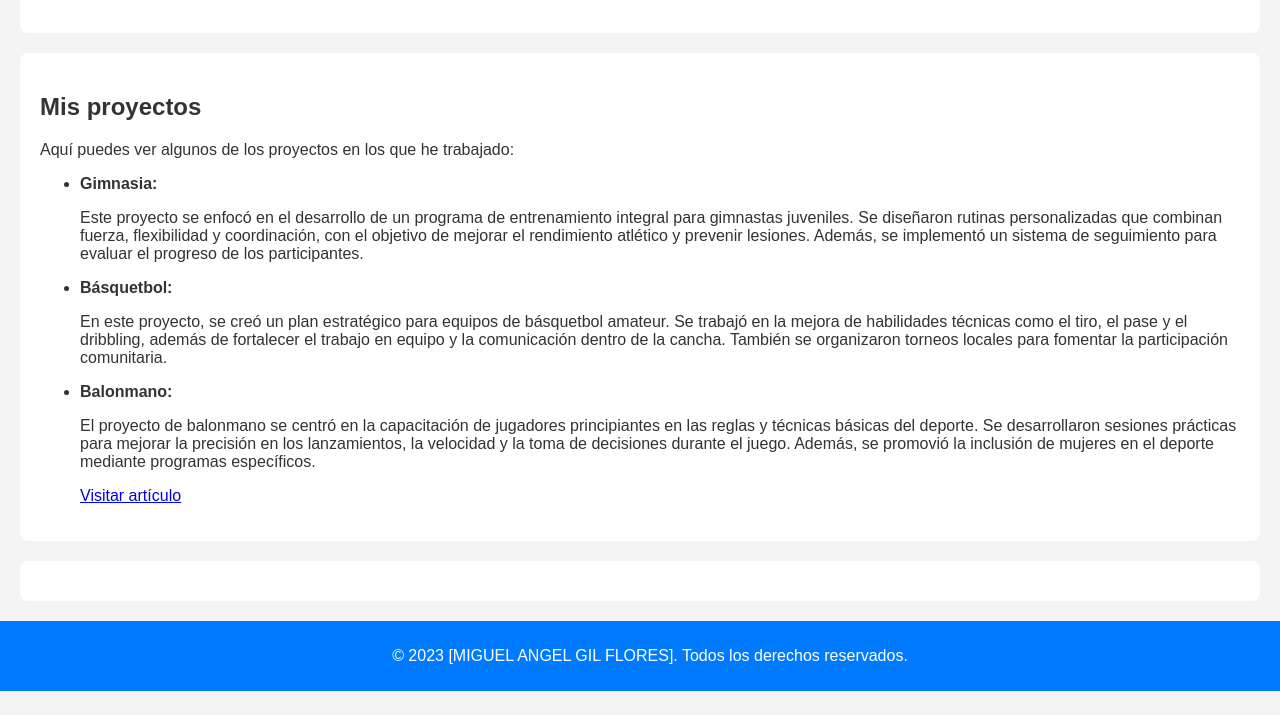
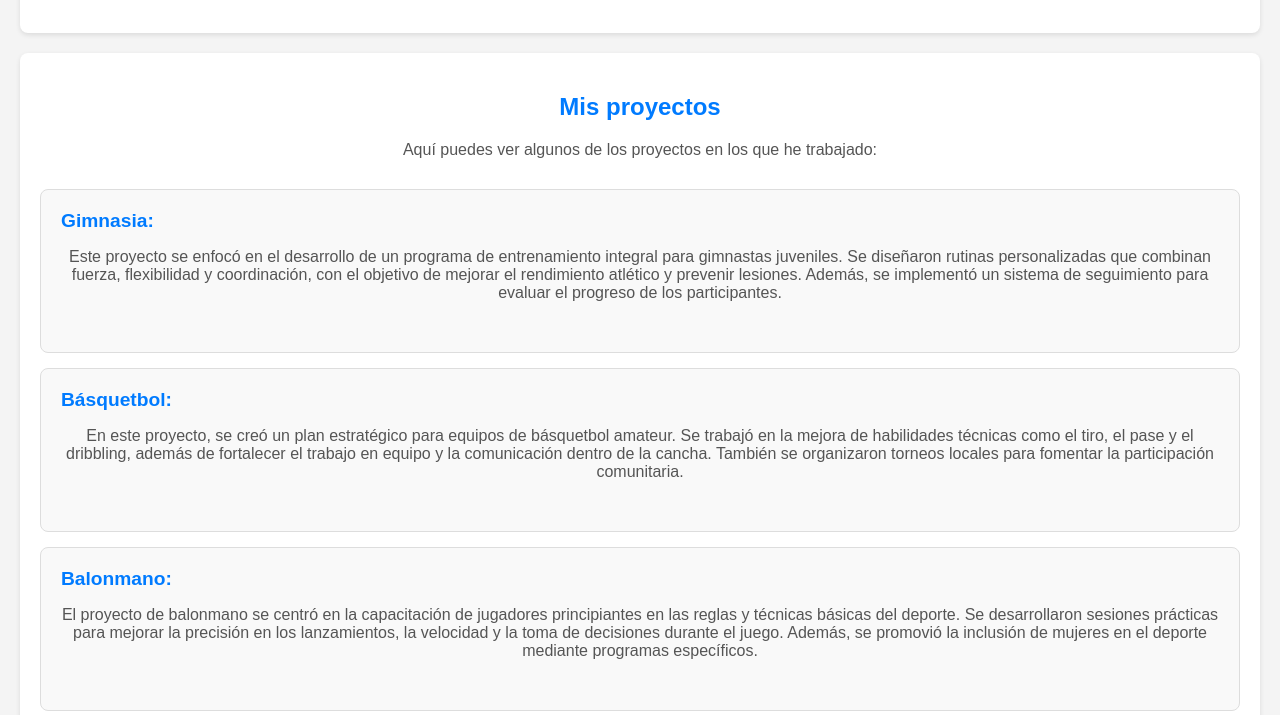
Before and after one commit to miguelgil2023/mi-pagina-personal, a plain HTML site: page index.html in a window 1280 px wide. Shown: the part 645-1360 px from the top of the page. Before the commit the page ends 1336 px from the top, so only its background shows below. Drawn offline with Linux system fonts and the light colour scheme.

Commit message:
Update styles.css

```diff
--- a/styles.css
+++ b/styles.css
@@ -1,3 +1,4 @@
+/* Estilos generales */
 body {
     font-family: Arial, sans-serif;
     margin: 0;
@@ -33,30 +34,7 @@ section {
     margin: 20px;
     background-color: white;
     border-radius: 8px;
-      <section id="proyectos">
-        <h2>Mis proyectos</h2>
-        <p>Aquí puedes ver algunos de los proyectos en los que he trabajado:</p>
-        <ul>
-            <!-- Proyecto 1: Gimnasia -->
-            <li>
-                <strong>Gimnasia</strong>
-                <p>Este proyecto se enfocó en el desarrollo de un programa de entrenamiento integral para gimnastas juveniles. Se diseñaron rutinas personalizadas que combinan fuerza, flexibilidad y coordinación, con el objetivo de mejorar el rendimiento atlético y prevenir lesiones. Además, se implementó un sistema de seguimiento para evaluar el progreso de los participantes.</p>
-            </li>
-
-            <!-- Proyecto 2: Básquetbol -->
-            <li>
-                <strong>Básquetbol</strong>
-                <p>En este proyecto, se creó un plan estratégico para equipos de básquetbol amateur. Se trabajó en la mejora de habilidades técnicas como el tiro, el pase y el dribbling, además de fortalecer el trabajo en equipo y la comunicación dentro de la cancha. También se organizaron torneos locales para fomentar la participación comunitaria.</p>
-            </li>
-
-            <!-- Proyecto 3: Balonmano -->
-            <li>
-                <strong>Balonmano</strong>
-                <p>El proyecto de balonmano se centró en la capacitación de jugadores principiantes en las reglas y técnicas básicas del deporte. Se desarrollaron sesiones prácticas para mejorar la precisión en los lanzamientos, la velocidad y la toma de decisiones durante el juego. Además, se promovió la inclusión de mujeres en el deporte mediante programas específicos.</p>
-            </li>
-        </ul>
-        <a href="https://revistatribunal.org/index.php/tribunal/article/view/347" target="_blank">Visitar artículo</a>
-    </section>
+    box-shadow: 0 2px 5px rgba(0, 0, 0, 0.1);
 }
 
 footer {
@@ -68,3 +46,55 @@ footer {
     bottom: 0;
     width: 100%;
 }
+
+/* Mejoras específicas para la sección "Mis proyectos" */
+#proyectos h2 {
+    color: #007BFF;
+    margin-bottom: 20px;
+    text-align: center;
+}
+
+#proyectos p {
+    text-align: center;
+    color: #555;
+    margin-bottom: 30px;
+}
+
+#proyectos ul {
+    list-style: none;
+    padding: 0;
+}
+
+#proyectos li {
+    background-color: #f9f9f9;
+    border: 1px solid #ddd;
+    border-radius: 8px;
+    padding: 20px;
+    margin-bottom: 15px;
+    transition: transform 0.3s ease, box-shadow 0.3s ease;
+}
+
+#proyectos li:hover {
+    transform: translateY(-5px);
+    box-shadow: 0 4px 10px rgba(0, 0, 0, 0.2);
+}
+
+#proyectos strong {
+    color: #007BFF;
+    font-size: 1.2em;
+    display: block;
+    margin-bottom: 10px;
+}
+
+#proyectos a {
+    display: inline-block;
+    margin-top: 20px;
+    text-decoration: none;
+    color: #28a745;
+    font-weight: bold;
+    transition: color 0.3s ease;
+}
+
+#proyectos a:hover {
+    color: #218838;
+}
```
